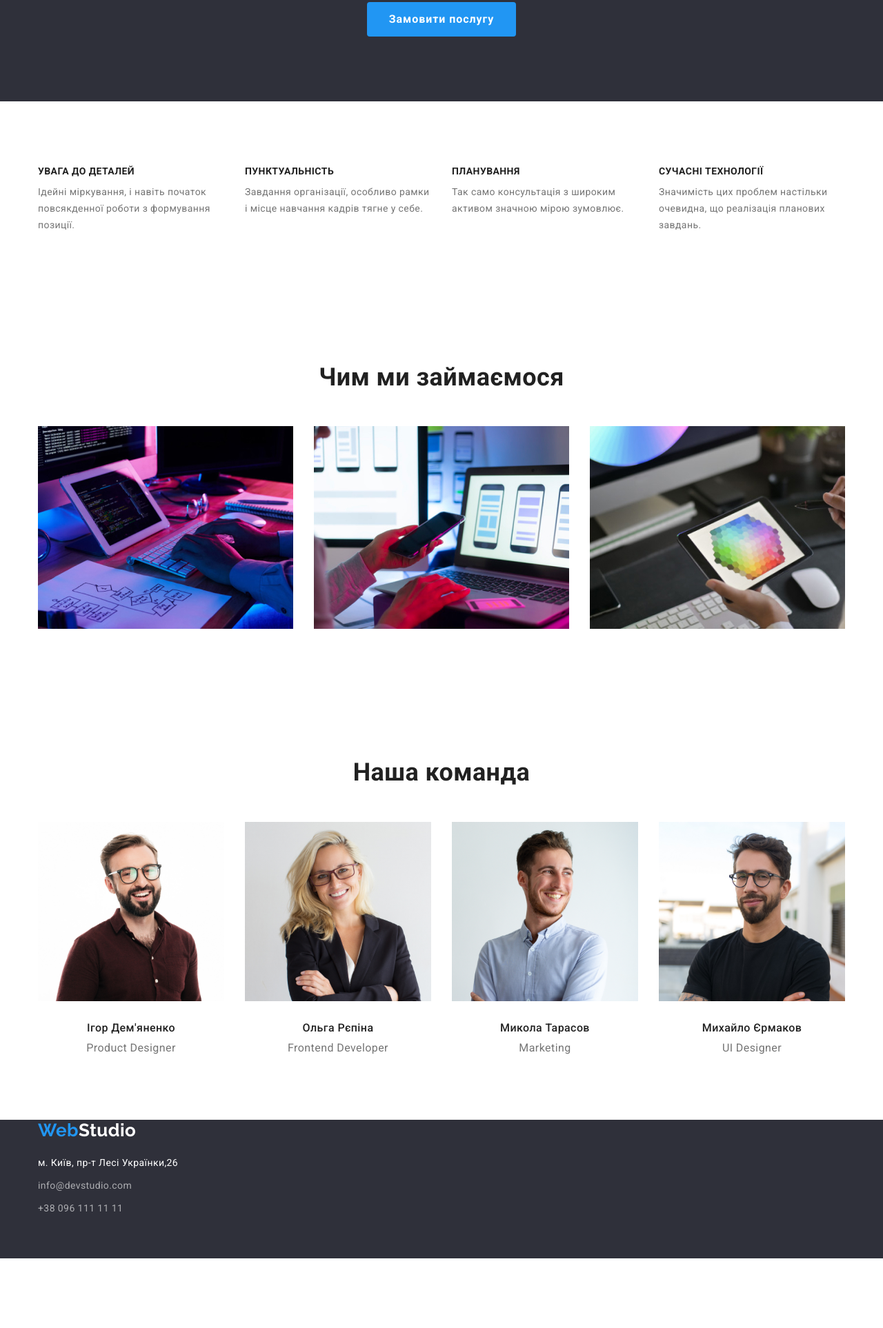
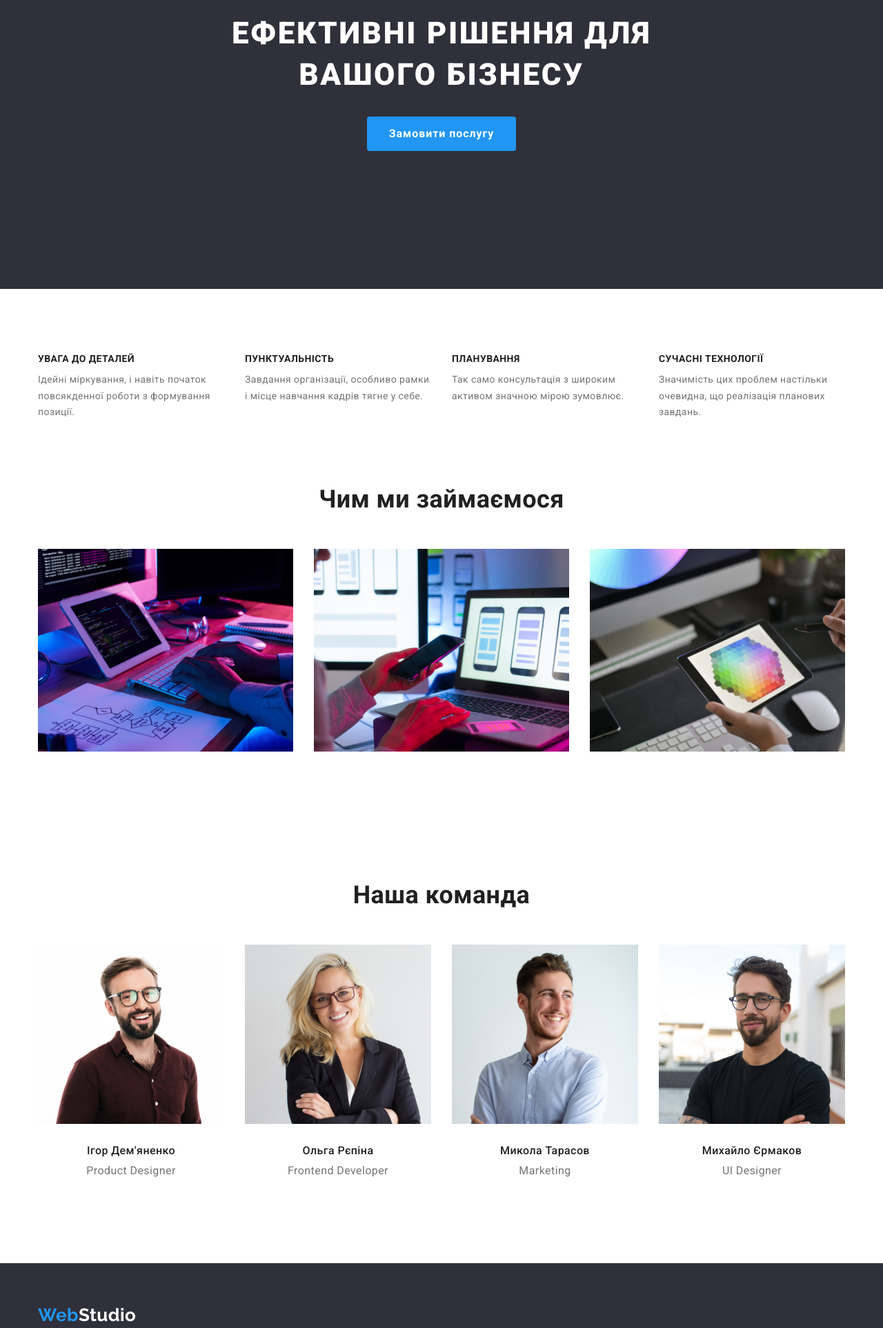
Before and after one commit to johnatan43850/goit-markup-hw-03, a plain HTML site: page index.html in a window 1280 px wide. Shown: the part 262-2188 px from the top of the page at 69% size. Before the commit the page ends 2087 px from the top, so only its background shows below. Drawn offline with nearby package versions, Linux system fonts and the light colour scheme.

Commit message:
fixes flexbox structure

```diff
--- a/css/styles.css
+++ b/css/styles.css
@@ -37,8 +37,9 @@
 body{
     font-size: 14px;
     letter-spacing: 0.03em;
+    font-family: Roboto, sans-serif;
+
     background: var(--white-text-color);
-    font-family:Roboto,sans-serif;
     color: var(--pramary-text-color);
 
 }
@@ -51,18 +52,28 @@ body{
 
 .logo-height{
     display: block;
+
     padding-top: 24px;
     padding-bottom: 25px;
 }
 
 .logo{
     margin-right: 93px;
+
     font-family: 'Raleway',sans-serif;
     font-weight: 700;
     font-size: 26px;
     line-height: 1.19;
+}
 
+.logo-footer{
+    display: inline-block;
+
+    margin-right: 0;
+    margin-bottom: 20px;
+    padding-top: 60px;
 }
+
 .logo-blue{
     color: var(--accent-text-color);
 
@@ -75,7 +86,6 @@ body{
 .logo-white{
         display: inline-block;
         color: var(--white-text-color);
-        margin-bottom: 20px;
 
 }
 
@@ -85,7 +95,6 @@ body{
 
 
 .nav{
-        margin-right: 344px;
         display: flex;
 
         font-weight: 500;
@@ -118,15 +127,18 @@ body{
         color: var(--accent-text-color);
 }
 /*heder*/
+.header{
+        border-bottom: 1px solid #ECECEC
+}
+
 .header-box{
     align-items: center;
     display: flex;
-    border-bottom: 1px solid #ECECEC
 }
 
 .contakt{
 
-
+margin-left: auto;
     display: flex;
 
 }
@@ -155,14 +167,30 @@ body{
         color: var(--accent-text-color);
 }
 
+/* section */
+
+
+
+.section {
+        padding-top: 94px;
+        padding-bottom: 94px;
+}
+
 /* section-hero */
-.hero{
+
+.hero {
+        padding-top: 200px;
+        padding-bottom: 200px;
         text-align: center;
 
-        background:var(--hero-background-color);
+        background: var(--hero-background-color);
 }
+
 .hero-title{
         margin-bottom: 30px;
+        max-width: 696px;
+        margin-left: auto;
+        margin-right: auto;
 
         font-weight: 900;
         font-size: 44px;
@@ -197,10 +225,7 @@ body{
 
 /* section */
 
-.section{
-    padding-top: 94px;
-    padding-bottom: 94px;
-}
+
 
 .section-item{
     width: 270px;
@@ -215,7 +240,7 @@ body{
 }
 
 
-.visually-hidden.visually-hidden {
+.visually-hidden{
         position: absolute;
         white-space: nowrap;
         width: 1px;
@@ -244,7 +269,12 @@ body{
 
         color: var(--secondary-text-color);
 }
+
 /* work */
+
+.work-padding{
+        padding-top: 0;
+}
 
 .work-item:not(:last-child){
     margin-right: 30px;
@@ -279,6 +309,7 @@ body{
 .team-list{
 
     padding-top: 30px;
+    padding-bottom: 30px;
     text-align: center;
 }
 
@@ -324,7 +355,7 @@ body{
 }
 .tel{
         display: inline-block;
-        margin-bottom: 60px;
+
 
 }
 
@@ -343,11 +374,8 @@ body{
  }
 
 .address{
+        padding-bottom: 60px;
         font-style: normal;
-}
-
-.addres-box{
-        width: 270px;
 }
 
 
@@ -364,15 +392,20 @@ body{
     width: calc((100% - 2 * 30px)/3);
     margin-right: 30px;
     margin-bottom: 30px;
-    border: 1px solid #EEEEEE
-
 }
 
 .gallery-item:nth-child(3n){
     margin-right: 0;
 }
 
+.gallery-item:nth-child(n+7){
+        margin-bottom: 0;
+}
+
 .gallery-box{
+    border-left: 1px solid #EEEEEE;
+    border-right: 1px solid #EEEEEE;
+    border-bottom: 1px solid #EEEEEE;
     padding: 20px 24px;
 }
 
--- a/index.html
+++ b/index.html
@@ -14,9 +14,8 @@
 </head>
 <body>
     <!-- heder-->
-<div class="conteiner">
     <header class="header">
-        <div class="header-box">
+        <div class="header-box conteiner">
             <a href="..." class="logo logo-height link"><span class="logo-blue">Web</span><span class="logo-black">Studio</span></a>
 
             <nav>
@@ -32,20 +31,19 @@
                 <li class="contakt-item"><a href="tel:to+380961111111" class="heder-contact link-header link">+38 096 111 11 11</a></li>
             </ul>
         </div>
-
-
     </header>
-</div>
     <!--унікальний контент-->
     <main>
         <!-- hero -->
-        <section class="section hero">
+        <section class="hero section ">
+           <div class="hiero-box">
              <h1 class="hero-title">Ефективні рішення для вашого бізнесу</h1>
             <button class="button">Замовити послугу</button>
+           </div>
         </section>
         <!-- section -->
+                <section class="section">
                     <div class="conteiner">
-                <section class="section">
                         <h2 class="visually-hidden ">Критерії</h2>
                      <ul class="list box">
                         <li class="section-item">
@@ -66,11 +64,11 @@
                             <p class="section-text">Значимість цих проблем настільки очевидна, що реалізація планових завдань.</p>
                         </li>
                     </ul>
+                </div>
                 </section>
-        </div>
         <!-- work -->
+        <section class="section work-padding">
             <div class="conteiner">
-        <section class="section ">
                 <h2 class="work-title">Чим ми займаємося</h2>
                 <ul class="list work-box">
                     <li class="work-item"><img src="images/box1.jpg" width="370" alt="праця за комп'ютером"></li>
@@ -78,11 +76,11 @@
                             alt="робота за комп'ютером людина тримає в руках телефон і сидить за комп'ютером"></li>
                     <li class="work-item"><img src="images/img(1).jpg" width="370" alt="планшет в руках"></li>
                 </ul>
+            </div>
         </section>
-       </div>
         <!-- team -->
+        <section class="section team">
             <div class="conteiner">
-        <section class="section team">
                 <h2 class="team-title">Наша команда</h2>
                 <ul class="list team-box">
                     <li class="team-item">
@@ -115,22 +113,20 @@
                         </div>
                     </li>
                 </ul>
+            </div>
         </section>
-       </div>
     </main>
     <!--футер -->
 
     <footer class="footer">
         <div class="conteiner">
-        <a href="..." class="logo link"><span class="logo-blue">Web</span><span class="logo-white">Studio</span></a>
+        <a href="..." class="logo logo-footer link"><span class="logo-blue">Web</span><span class="logo-white">Studio</span></a>
         <address class="address footer">
-           <div class="addres-box">
             <ul class="footer-list list">
                 <li class="footer-items"><a href="м.Київ,пр-тЛесіУкраїнки,26" class="footer link">м. Київ, пр-т Лесі Українки,26</a></li>
                 <li class="footer-items"><a href="info@devstudio.com" class="contact-footer link">info@devstudio.com</a></li>
                 <li class="tel"><a href="tel:to+380961111111" class="contact-footer link">+38 096 111 11 11</a></li>
             </ul>
-           </div>
         </address>
         <!-- <ul class="list">
                 <li><a href="" aria-label="посилання на facebook" class="link">facebook</a></li>
```
Also changed, not shown: portfolio.html (+2 -4 lines). Lines whose indentation alone changed are shown as unchanged.
